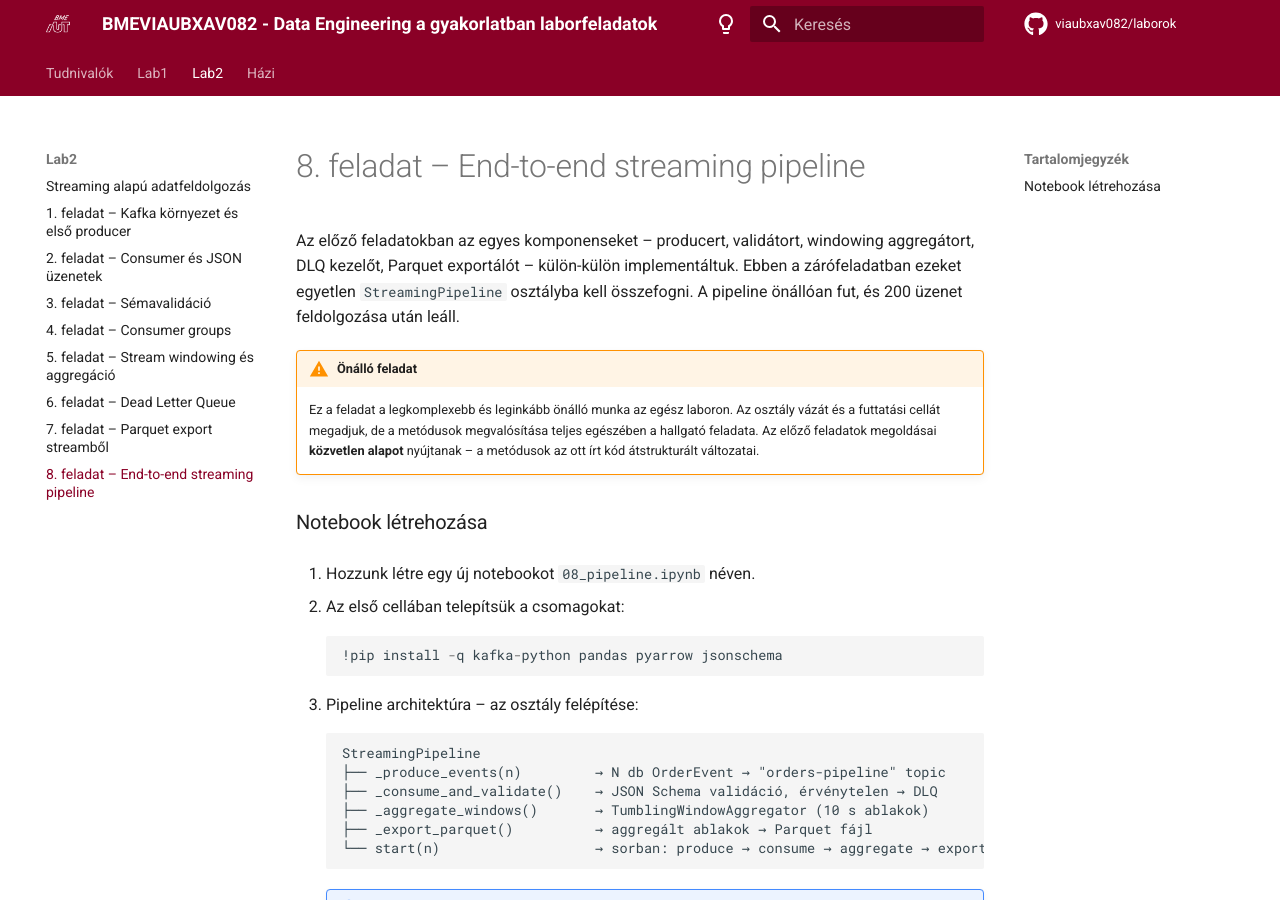
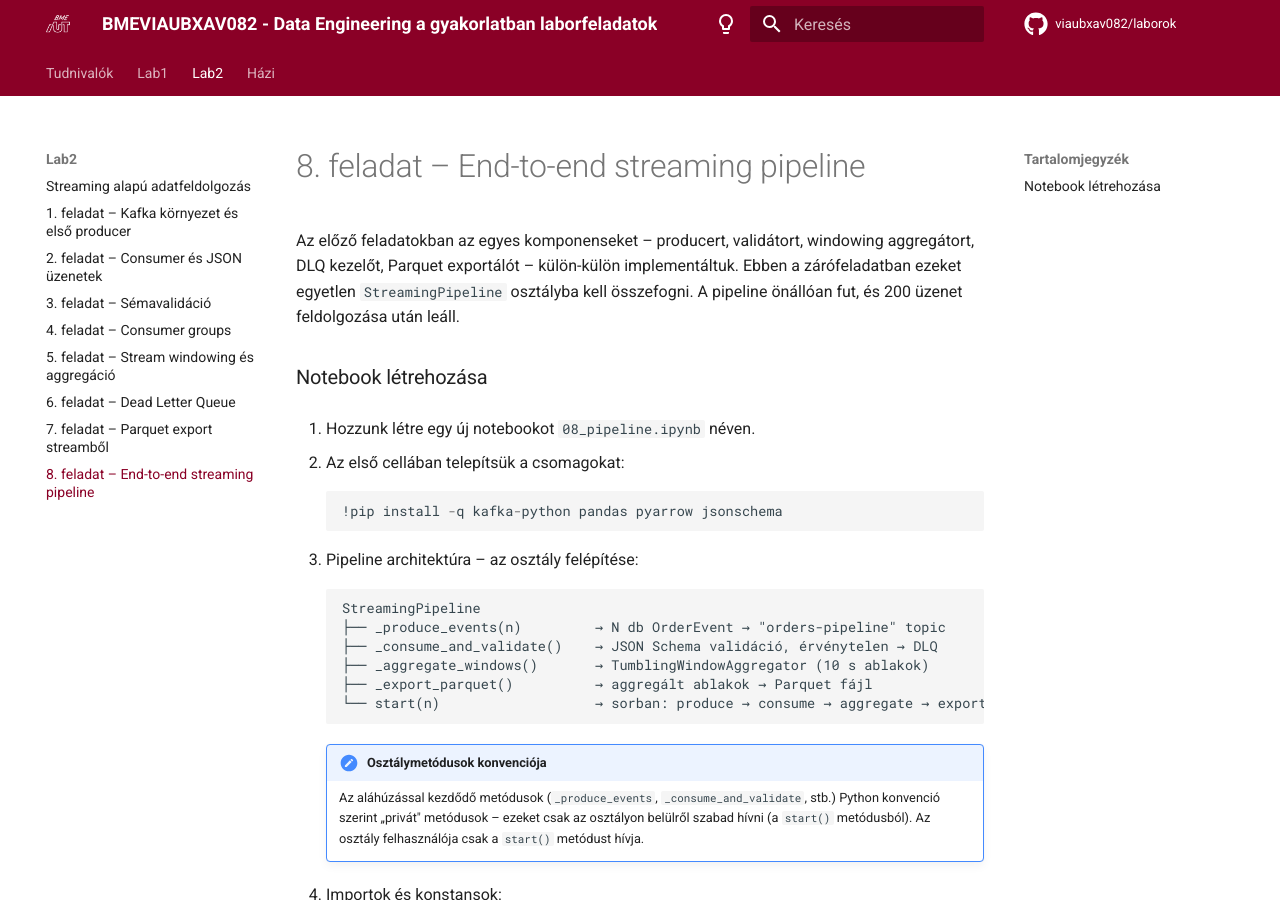
Before and after one commit to BMEVIAUBXAV082/laborok, an MkDocs documentation site: the page built from docs/laborok/2/8.md, in a window 1280 px wide and 900 px high. Built offline with MkDocs 1.6.1 and Material for MkDocs 9.7.7, drawn with Linux system fonts in a browser that asks for light colours; comment, search, counter and statistics services are not loaded.

Commit message:
Update 8.md

```diff
--- a/docs/laborok/2/8.md
+++ b/docs/laborok/2/8.md
@@ -2,8 +2,6 @@
 
 Az előző feladatokban az egyes komponenseket – producert, validátort, windowing aggregátort, DLQ kezelőt, Parquet exportálót – külön-külön implementáltuk. Ebben a zárófeladatban ezeket egyetlen `StreamingPipeline` osztályba kell összefogni. A pipeline önállóan fut, és 200 üzenet feldolgozása után leáll.
 
-!!! warning "Önálló feladat"
-    Ez a feladat a legkomplexebb és leginkább önálló munka az egész laboron. Az osztály vázát és a futtatási cellát megadjuk, de a metódusok megvalósítása teljes egészében a hallgató feladata. Az előző feladatok megoldásai **közvetlen alapot** nyújtanak – a metódusok az ott írt kód átstrukturált változatai.
 
 ### Notebook létrehozása
 
```
